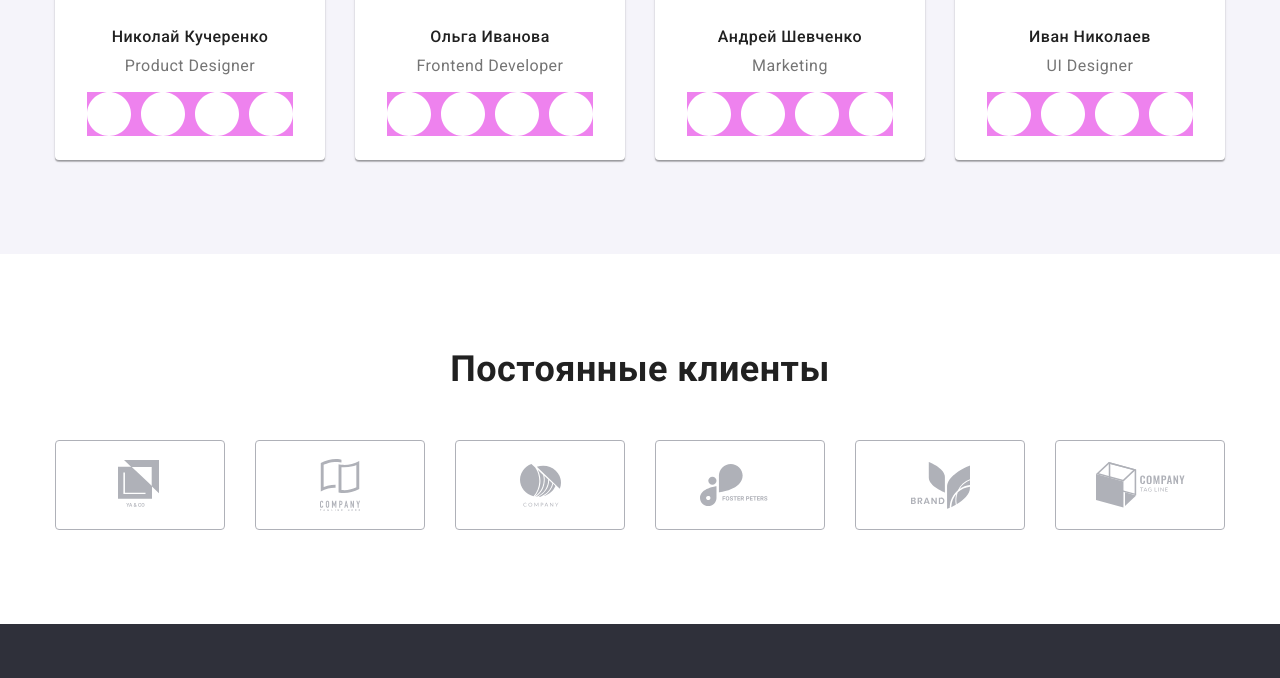
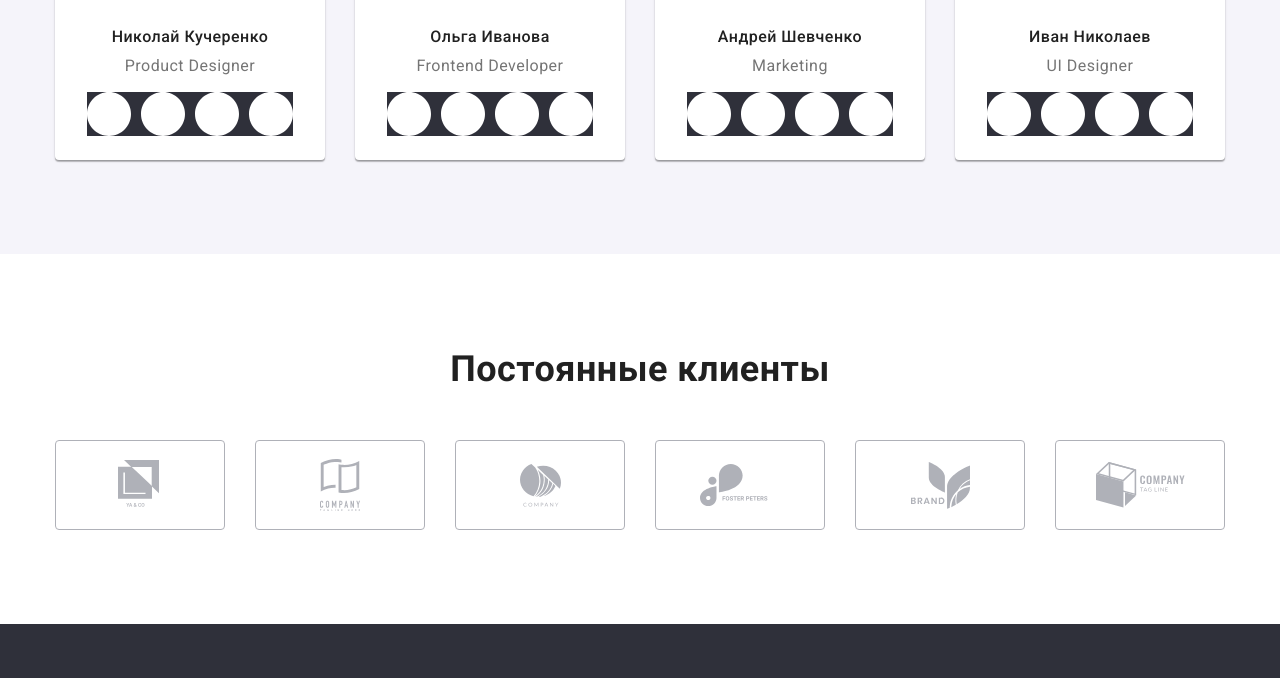
Before and after one commit to Anna-Sokolova/goit-markup-hw-03, a plain HTML site: page index.html in a window 1280 px wide. Shown: the part 2066-2744 px from the top of the page. Drawn offline with Linux system fonts and the light colour scheme.

Commit message:
Замена цвета фона для иконок соц сети

```diff
--- a/css/style.css
+++ b/css/style.css
@@ -372,7 +372,7 @@ div.box-team {
 
 /* Временный фон для карточек соц сетей */
 .list.social {
-	background-color: violet;
+	background-color: var(--footer-background-color);
 }
 
 .item-social:not(:last-child) {
```
